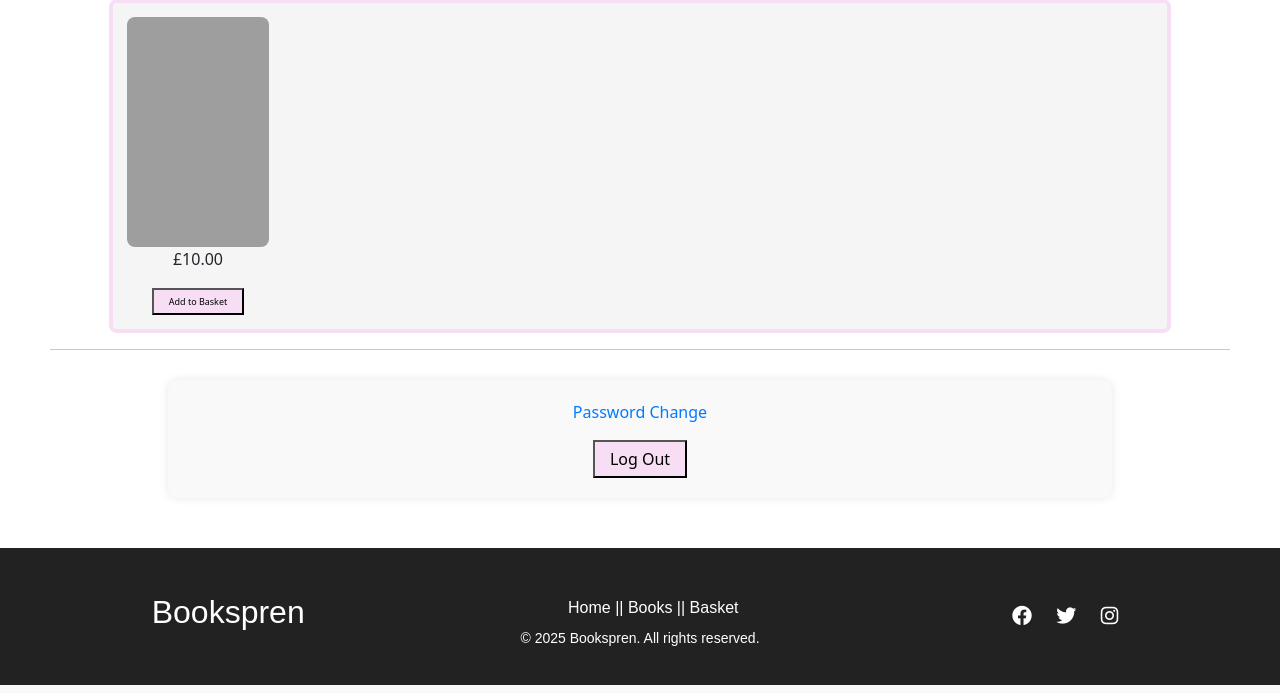
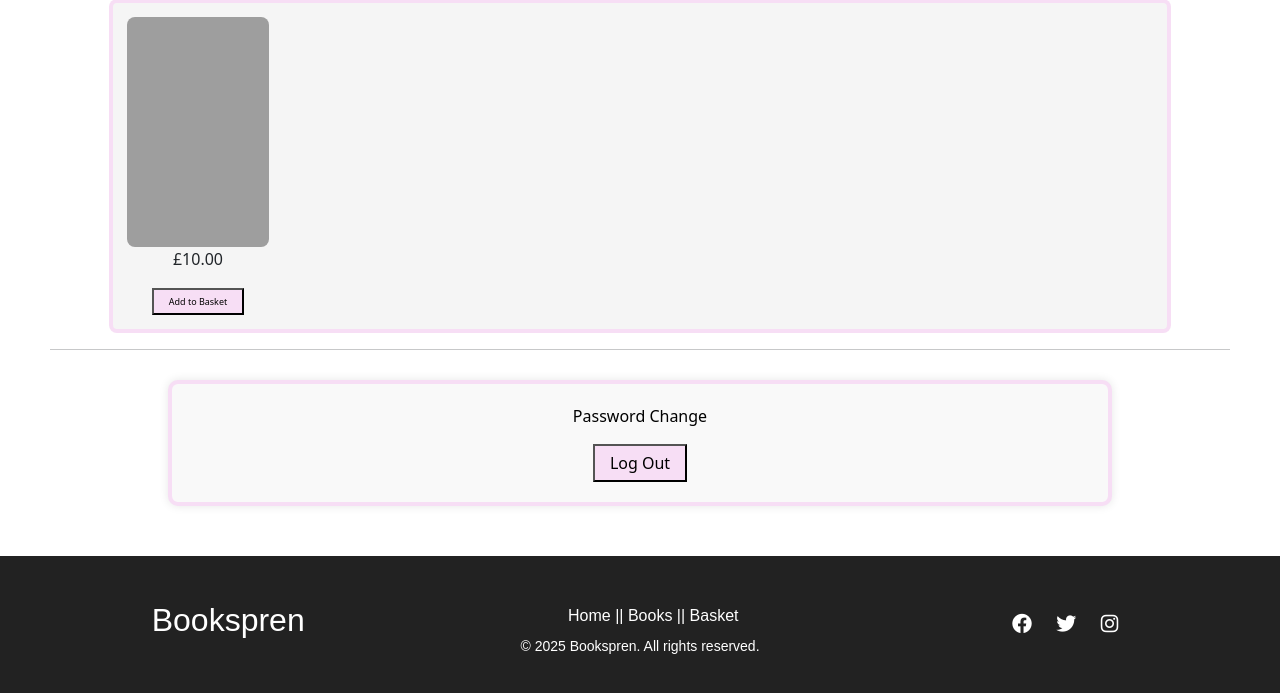
Before and after one commit to StressSpren/Book_Shop, a Django app: page / in a window 1280 px wide. Shown: the part 1919-2612 px from the top of the page. Run offline with Django 5.2, Linux system fonts and the light colour scheme; a user stored in the database is signed in; data comes from the database, SQL or seed files in the repository; both versions use the stored data as it was after the commit; some web fonts are replaced; grey boxes are pictures that could not be loaded.

Commit message:
Tweaks and updates

```diff
--- a/static/css/style.css
+++ b/static/css/style.css
@@ -45,12 +45,9 @@ h1{
     height: 10px;
 }
 
-.nav-item {
-    font-family: "Roboto";
-}
 
-.nav-item:hover {
-    text-decoration: underline;
+.nav-item a:hover {
+    color: #f4a261;
 }
 
 /* Login Styles */
@@ -67,6 +64,7 @@ h1{
     box-shadow: 0 0 10px rgba(0, 0, 0, 0.1);
     display: inline-block;
     width: 80%;
+    border: 4px solid #f8dcf5e6;
 
 }
 
@@ -118,11 +116,11 @@ h1{
 
 .nav-links a {
     text-decoration: none;
-    color: #007bff;
+    color: black;
 }
 
 .nav-links a:hover {
-    text-decoration: underline;
+    color: #f4a261;
 }
 
 /* Button Styles */
@@ -131,6 +129,7 @@ button {
     padding: 5px 15px;
     cursor: pointer;
 }
+
 
 button:hover {
     background-color: whitesmoke; /* darker pastel pink */
@@ -352,4 +351,5 @@ button:hover {
     margin: 0 auto;
     text-align: justify;
 
+
 }
--- a/templates/base.html
+++ b/templates/base.html
@@ -52,7 +52,7 @@
               <button type="submit">Go</button>
             </form>
           </li>
-          <li class="nav-item border-start ps-3"><a class="nav-link active" href="{% url 'home' %}">Home</a></li>
+          <li class="nav-item border-start ps-3"><a class="nav-link" href="{% url 'home' %}">Home</a></li>
           <li class="nav-item border-start ps-3"><a class="nav-link" href="{% url 'fetch_data' %}">Books</a></li>
           <li class="nav-item border-start ps-3"><a class="nav-link" href="{% url 'cart' %}">Basket</a></li>
         </ul>
--- a/templates/home.html
+++ b/templates/home.html
@@ -99,13 +99,13 @@
     {% if user.is_authenticated %}
       <!-- Navigation links for authenticated users -->
       <ul class="nav-links">
-        <li><a href="{% url 'password_change' %}">Password Change</a></li>
+        <li class="nav-item"><a href="{% url 'password_change' %}">Password Change</a></li>
       </ul>
 
       <!-- Logout form -->
       <form action="{% url 'logout' %}" method="post">
         {% csrf_token %}
-        <button type="submit">Log Out</button>
+        <button class="button" type="submit">Log Out</button>
       </form>
     {% else %}
       <!-- Message for unauthenticated users -->
```
Also changed, not shown: templates/registration/signup.html (+11 -5 lines), db.sqlite3.
